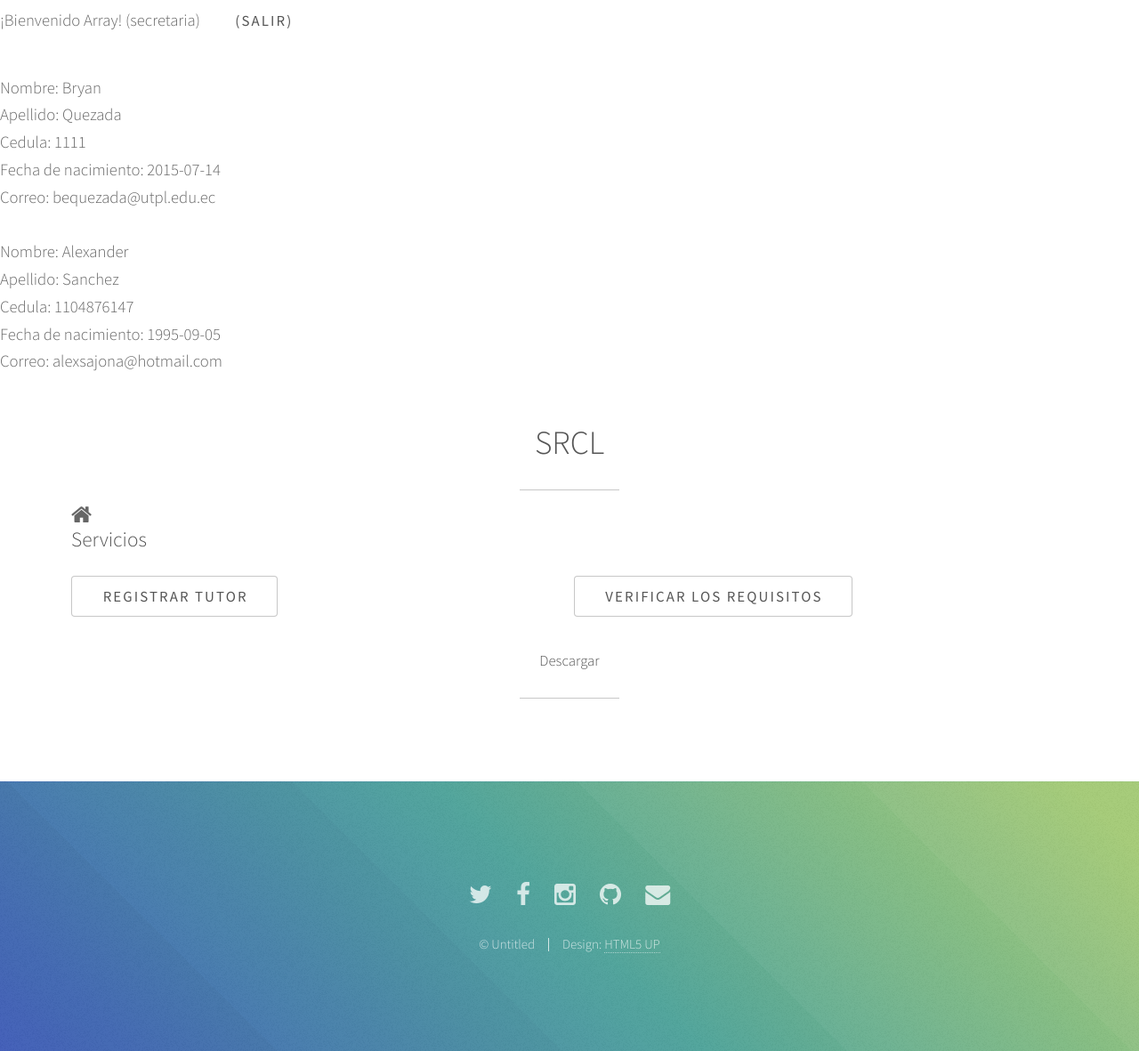
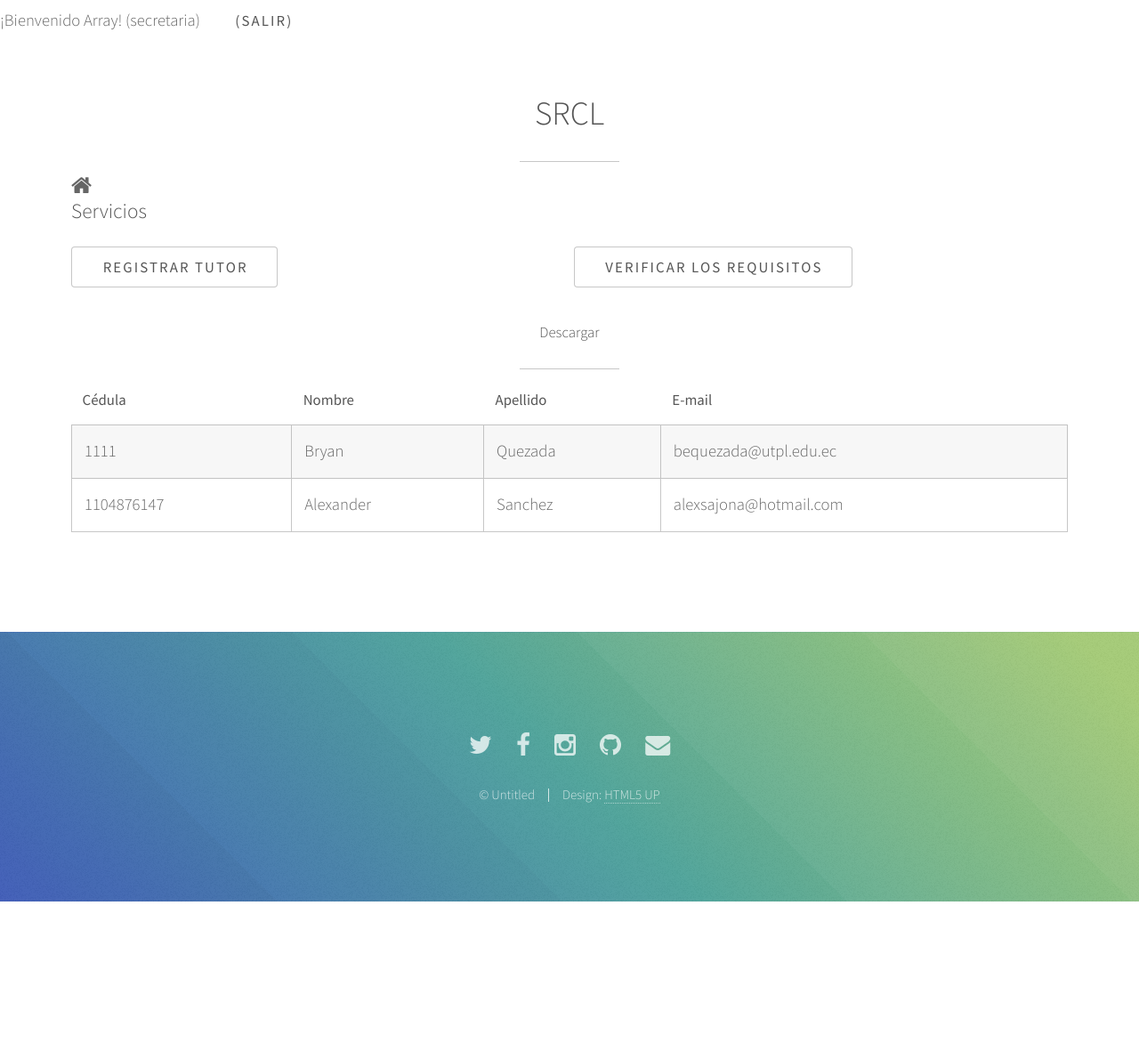
Before and after one commit to alexanders0/RegistroCursoOnline, a PHP site: page /GUI/Descargar.php in a window 1280 px wide. Shown: the whole page at 89% size. After the commit the page ends 1013 px from the top, so only its background shows below. Run offline with PHP 8.4, Linux system fonts and the light colour scheme; the visitor is signed in with stand-in values (Sample User, id 1); data comes from the database, SQL or seed files in the repository.

Commit message:
Caso: DescargarListaEstudiantes

```diff
--- a/Proyecto/BL/matricula_bl.php
+++ b/Proyecto/BL/matricula_bl.php
@@ -50,6 +50,25 @@
 	  	{
 	  		include ("../DAT/matricula_dat.php");
 	  		include ("../clases/estudiante.php");
+	  // 		$cursos = consultar_cursos_tutor($CI_EMPLEADO);
+			// if (is_array($cursos)) {
+			// 	foreach ($cursos as $curso)
+			// 	{
+			// 		$estudiantes = consultar_lista_estudiantes($curso["ID_CURSO"]);
+			// 		$e = new estudiante();
+			// 		$e->set_nombre($est["NOMBRES"]);
+			// 		$e->set_apellido($est["APELLIDOS"]);
+			// 		$e->set_CI($est["CI"]);
+			// 		$e->set_fecha_nac($est["FECHA_NAC"]);
+			// 		$e->set_correo($est["E_MAIL"]);
+			// 		$lista_estudiantes[$curso["NOMBRE_CURSO"]] = $e;
+			// 	}
+			// 	return $lista_estudiantes;
+			// } else {
+			// 	return null;
+			// }
+
+
 	  		$estudiantes = consultar_lista_estudiantes($CI_EMPLEADO);
 			if (is_array($estudiantes)) {
 				foreach ($estudiantes as $est)
@@ -60,8 +79,10 @@
 					$e->set_CI($est["CI"]);
 					$e->set_fecha_nac($est["FECHA_NAC"]);
 					$e->set_correo($est["E_MAIL"]);
+					$curso = $est["NOMBRE_CURSO"];
 					$lista_estudiantes[]=$e;
 				}
+				// print_r($curso);
 				return $lista_estudiantes;
 			} else {
 				return null;
--- a/Proyecto/DAT/matricula_dat.php
+++ b/Proyecto/DAT/matricula_dat.php
@@ -75,11 +75,25 @@
 		}
 	}
 
+	// if (!function_exists('consultar_cursos_tutor')){
+	//   function consultar_cursos_tutor($CI_EMPLEADO)
+	//   	{
+	//   		include("conect.php");
+	// 		$SQL = "SELECT cursos.* FROM cursos JOIN empleados on cursos.CI_EMPLEADO=empleados.CI_EMPLEADO WHERE cursos.CI_EMPLEADO='".$CI_EMPLEADO."'";
+	// 		$resultado = mysql_query($SQL) or die(mysql_error($link));
+	// 		while ($row  = mysql_fetch_array($resultado,MYSQL_ASSOC))
+	// 		{
+	// 		  	$cursos[]=$row;
+	// 		}
+	// 		return $cursos;
+	// 	}
+	// }
+
 	if (!function_exists('consultar_lista_estudiantes')){
 	  function consultar_lista_estudiantes($CI_EMPLEADO)
 	  	{
 	  		include("conect.php");
-			$SQL = "SELECT estudiantes.* FROM estudiantes JOIN matriculas on estudiantes.CI=matriculas.CI JOIN cursos on matriculas.ID_CURSO=cursos.ID_CURSO WHERE CI_EMPLEADO='".$CI_EMPLEADO."'";
+			$SQL = "SELECT estudiantes.*, cursos.NOMBRE_CURSO FROM estudiantes JOIN matriculas on estudiantes.CI=matriculas.CI JOIN cursos on matriculas.ID_CURSO=cursos.ID_CURSO WHERE CI_EMPLEADO='".$CI_EMPLEADO."'";
 			$resultado = mysql_query($SQL) or die(mysql_error($link));
 			while ($row  = mysql_fetch_array($resultado,MYSQL_ASSOC))
 			{
--- a/Proyecto/GUI/Descargar.php
+++ b/Proyecto/GUI/Descargar.php
@@ -1,19 +1,8 @@
 <?php
-include("cabecera.php");
-include("../BL/matricula_bl.php");
-	$estudiantes = consultar_lista(1);
+	include("cabecera.php");
+	include("../BL/matricula_bl.php");
+?>
 
-	if (is_array($estudiantes)) {
-		foreach ($estudiantes as $est) {
-			$e = $est;
-			echo "Nombre: ".$e->get_nombre()."<br>";
-			echo "Apellido: ".$e->get_apellido()."<br>";
-			echo "Cedula: ".$e->get_CI()."<br>";
-			echo "Fecha de nacimiento: ".$e->get_fecha_nac()."<br>";
-			echo "Correo: ".$e->get_correo()."<br><br>";
-		}
-	}
-?>
 <!DOCTYPE HTML>
 <html>
 	<head>
@@ -60,6 +49,41 @@
 						<header class="major special">
 							<h5>Descargar</h5>
 						</header>
+							<div class="table-wrapper">
+								<table class="alt">
+									<thead>
+										<tr>
+											<th>Cédula</th>
+											<th>Nombre</th>
+											<th>Apellido</th>
+											<th>E-mail</th>
+										</tr>
+									</thead>
+									<tbody>
+									<?php
+											$estudiantes = consultar_lista($_SESSION["cuenta"]);
+											if (is_array($estudiantes)) {
+												foreach ($estudiantes as $est) {
+													$e = $est;
+													// print_r($e);
+													echo "<tr>";
+													echo "<td>".$e->get_CI()."</td>";
+													echo "<td>".$e->get_nombre()."</td>";
+													echo "<td>".$e->get_apellido()."</td>";
+													echo "<td>".$e->get_correo()."</td>";
+													echo "</tr>";
+												}
+											}
+									?>
+									</tbody>
+<!-- 									<tfoot>
+										<tr>
+											<td colspan="2"></td>
+											<td>100.00</td>
+										</tr>
+									</tfoot> -->
+								</table>
+							</div>
 
 					</section>
 			</div>
```
